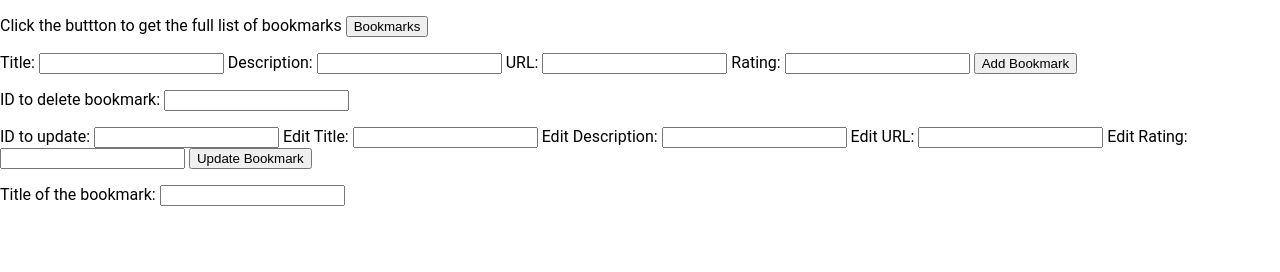
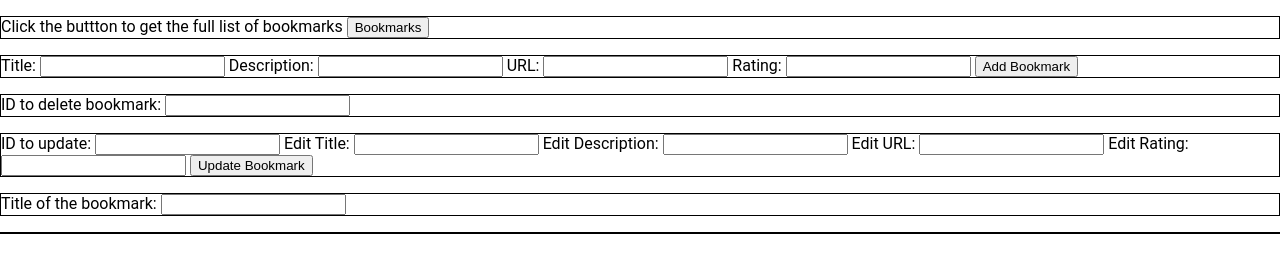
Before and after one commit to goldinio1963/BookmarkDeployment, a website: page public/index.html in a window 1280 px wide. Drawn offline with Linux system fonts and the light colour scheme.

Commit message:
bug fixes

```diff
--- a/public/css/index.css
+++ b/public/css/index.css
@@ -11,10 +11,14 @@
 
 form {
     margin: 16px 0;
-    border: 1 solid black;
+    border: 1px solid black;
 }
 
 .results{
-    display: flex;
-    flex-direction: row;
+    border: 1px solid black;
 }
+
+.item {
+    margin: 10px;
+    border: 1px solid black;
+}
```
